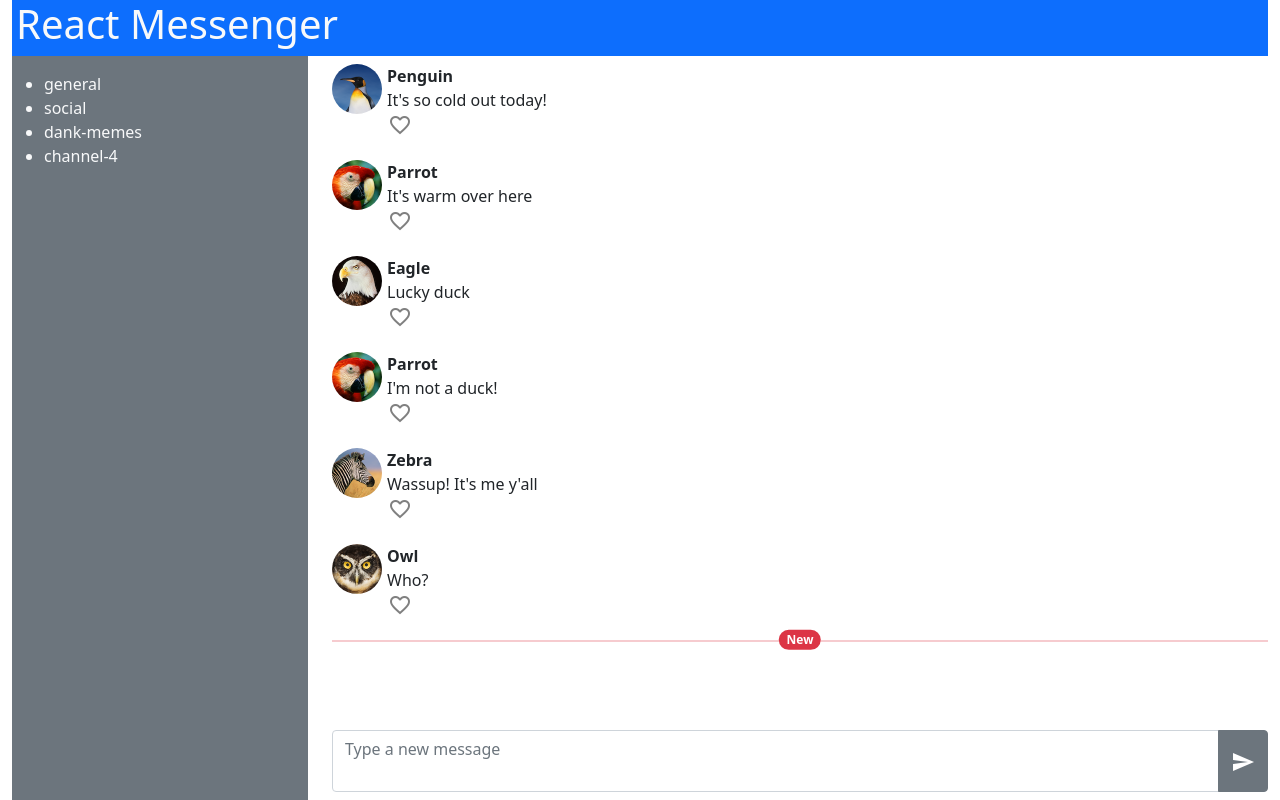
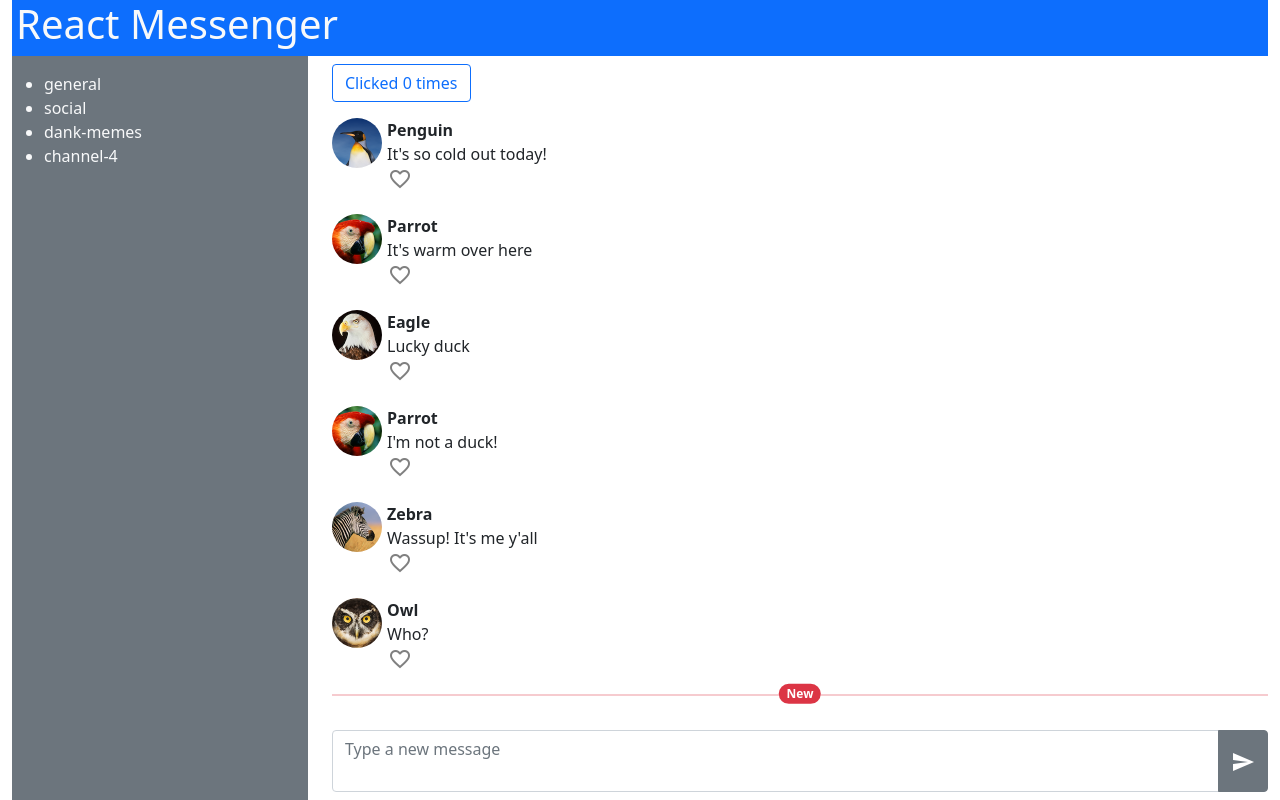
Before and after one commit to harperzhu/demos, a React (Create React App) app in the folder react-chat/: page / in a window 1280 px wide. Built offline with nearby package versions, Linux system fonts and the light colour scheme.

Commit message:
End of lecture demo

```diff
--- a/react-chat/src/components/App.js
+++ b/react-chat/src/components/App.js
@@ -1,3 +1,5 @@
+import React, { useState } from 'react';
+
 import NavBar from './HeaderBar';
 import ChannelNav from './Channels';
 import { ChatPane } from './Chat';
@@ -6,6 +8,19 @@ import ComposeForm from './ComposeForm';
 import CHAT_LOG from '../data/chat_log.json';
 
 export default function App(props) {
+
+  const [messageArray, setMessageArray] = useState(CHAT_LOG) //store prop as state
+
+  const addMessage = (msgText, msgUser = "Penguin") => {
+    const newMessageObj = {
+      userName: msgUser,
+      userImg: "/img/"+msgUser+".png", //hacky
+      text: msgText,
+      timestamp: Date.now() //posted now
+    }
+    const newMessageArray = [...messageArray, newMessageObj]; //spread to copy!
+    setMessageArray(newMessageArray);
+  }
 
   //get it from the chat log itself?
   const CHANNEL_LIST = [
@@ -24,9 +39,9 @@ export default function App(props) {
         </div>
         <div className="col-9 d-flex flex-column chat-column">
             <div className="chat-pane">
-              <ChatPane messageHistory={CHAT_LOG} />
+            <ChatPane messageHistory={messageArray} />
             </div>
-            <ComposeForm />
+            <ComposeForm whatToDoOnSubmit={addMessage} />
         </div>
       </main>
     </div>
--- a/react-chat/src/components/Chat.js
+++ b/react-chat/src/components/Chat.js
@@ -1,4 +1,21 @@
+import React, { useState } from 'react';
+
 export function ChatPane({ messageHistory }) { //destructure props
+  console.log("rendering ChatPane");
+
+  //number of clicks
+  const [count, setCount] = useState(0)
+  console.log("debug count", count);
+  // const count = stateResultArray[0] //current value
+  // const setCountFunction = stateResultArray[1] //func to change the value
+
+  //testing button
+  const handleClick = (event) => {
+    console.log("clicky clicky");
+    setCount(count + 1) //countState = count + 1
+    // addMessage("Test qwack", "Penguin");
+  };
+
 
   const messageComponentArray = messageHistory.map((aMessageObj) => {
     const theElem = <Message messageData={aMessageObj} key={aMessageObj.timestamp} />
@@ -17,6 +34,11 @@ export function ChatPane({ messageHistory }) { //destructure props
   //return chat elements
   return (
     <div className="my-2">
+      {/*                                addEventListener('click', handleClick) */}
+      <button className="btn btn-outline-primary mb-3" onClick={handleClick}>
+        Clicked {count} times
+      </button>
+
       {messageComponentArray}
       <NewMessageDivider />
     </div>
@@ -24,8 +46,22 @@ export function ChatPane({ messageHistory }) { //destructure props
 }
 
 function Message(props) {
-  // console.log(props);
+  //state variable
+  const [isLiked, setIsLiked] = useState(false);
+
   const {userImg, userName, text} = props.messageData; //destructure
+
+  const handleClick = (event) => {
+    setIsLiked(!isLiked);
+  }
+
+  let heartColor = "grey";
+  let heartIcon = "favorite_border";
+  if(isLiked){
+    heartColor = "red";
+    heartIcon = "favorite";
+  }
+
 
   return (
     <div className="message d-flex">
@@ -34,11 +70,9 @@ function Message(props) {
       </div>
       <div className="message-body position-relative">
         <p>{userName}</p>
-        <p>
-          {text}
-        </p>
-        <button className="btn like-button">
-          <span className="material-icons" style={{color:"grey"}}>favorite_border</span>
+        <p>{text}</p>
+        <button className="btn like-button" onClick={handleClick}>
+          <span className="material-icons" style={{color:heartColor}}>{heartIcon}</span>
         </button>
       </div>
     </div>
--- a/react-chat/src/components/ComposeForm.js
+++ b/react-chat/src/components/ComposeForm.js
@@ -1,11 +1,30 @@
+import React, {useState} from 'react';
 
 export default function ComposeForm(props) {
 
-	return (
+  console.log(props);
+
+  const [textValue, setTextValue] = useState('');
+
+  const handleInput = (event) => {
+    setTextValue(event.target.value);
+  }
+
+  const handleSubmit = (event) => {
+    console.log("submitting", textValue);
+    props.whatToDoOnSubmit(textValue);
+    setTextValue(''); //clear old value
+  }
+
+  return (
 		<form className="my-2">
 			<div className="input-group">
-				<textarea className="form-control" rows="2" placeholder="Type a new message"></textarea>
-				<button className="btn btn-secondary" type="button">
+				<textarea
+          className="form-control" rows="2" placeholder="Type a new message"
+          value={textValue}
+          onChange={handleInput}
+        ></textarea>
+				<button className="btn btn-secondary" type="button" onClick={handleSubmit}>
 					<span className="material-icons">send</span>
 				</button>
 			</div>
```
